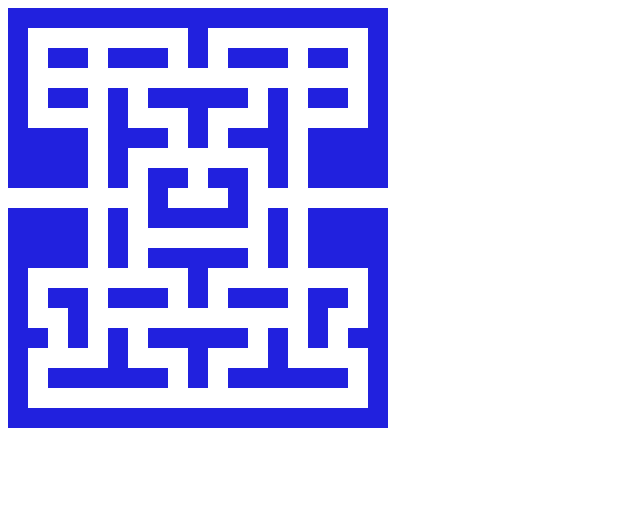
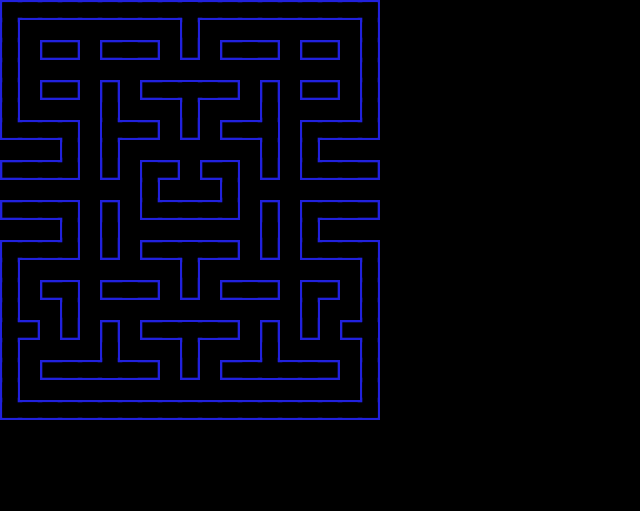
Before and after one commit to Dr-Verdin/Pacman-JS, a plain HTML site: page Projeto/index.html in a window 1280 px wide. Shown: the whole page, without its empty margins (0-640 px from the left). Drawn offline with Linux system fonts and the light colour scheme.

Commit message:
draw walls

```diff
--- a/Projeto/game.js
+++ b/Projeto/game.js
@@ -11,6 +11,9 @@ let createRect = (x, y, width, height, color) => {
 let fps = 30;
 let oneBlockSize = 20;
 let wallColor = "#2121de";
+let wallSpaceWidth = oneBlockSize / 1.3;
+let wallOffset = (oneBlockSize - wallSpaceWidth) / 2;
+let wallInnerColor = "black";
 
 let map = [
     [1, 1, 1, 1, 1, 1, 1, 1, 1, 1, 1, 1, 1, 1, 1, 1, 1, 1, 1],
@@ -20,11 +23,11 @@ let map = [
     [1, 2, 1, 1, 2, 1, 2, 1, 1, 1, 1, 1, 2, 1, 2, 1, 1, 2, 1],
     [1, 2, 2, 2, 2, 1, 2, 2, 2, 1, 2, 2, 2, 1, 2, 2, 2, 2, 1],
     [1, 1, 1, 1, 2, 1, 1, 1, 2, 1, 2, 1, 1, 1, 2, 1, 1, 1, 1],
-    [1, 1, 1, 1, 2, 1, 2, 2, 2, 2, 2, 2, 2, 1, 2, 1, 1, 1, 1],
+    [0, 0, 0, 1, 2, 1, 2, 2, 2, 2, 2, 2, 2, 1, 2, 1, 0, 0, 0],
     [1, 1, 1, 1, 2, 1, 2, 1, 1, 2, 1, 1, 2, 1, 2, 1, 1, 1, 1],
     [2, 2, 2, 2, 2, 2, 2, 1, 2, 2, 2, 1, 2, 2, 2, 2, 2, 2, 2],
     [1, 1, 1, 1, 2, 1, 2, 1, 1, 1, 1, 1, 2, 1, 2, 1, 1, 1, 1],
-    [1, 1, 1, 1, 2, 1, 2, 2, 2, 2, 2, 2, 2, 1, 2, 1, 1, 1, 1],
+    [0, 0, 0, 1, 2, 1, 2, 2, 2, 2, 2, 2, 2, 1, 2, 1, 0, 0, 0],
     [1, 1, 1, 1, 2, 1, 2, 1, 1, 1, 1, 1, 2, 1, 2, 1, 1, 1, 1],
     [1, 2, 2, 2, 2, 2, 2, 2, 2, 1, 2, 2, 2, 2, 2, 2, 2, 2, 1],
     [1, 2, 1, 1, 2, 1, 1, 1, 2, 1, 2, 1, 1, 1, 2, 1, 1, 2, 1],
@@ -46,6 +49,7 @@ let update = () => {
 };
 
 let draw = () => {
+    createRect(0, 0, canvas.width, canvas.height, "black");
     // Draw
     drawWalls()
 };
@@ -63,6 +67,43 @@ let drawWalls = () => {
                     oneBlockSize,
                     wallColor
                 );
+
+                if(j > 0 && map[i][j-1] == 1){
+                    createRect(
+                        j * oneBlockSize,
+                        i * oneBlockSize + wallOffset,
+                        wallSpaceWidth + wallOffset,
+                        wallSpaceWidth,
+                        wallInnerColor
+                    );
+                }
+                if(j < map[0].length - 1 && map[i][j+1] == 1){
+                    createRect(
+                        j * oneBlockSize + wallOffset,
+                        i * oneBlockSize + wallOffset,
+                        wallSpaceWidth + wallOffset,
+                        wallSpaceWidth,
+                        wallInnerColor
+                    );
+                }
+                if(i > 0 && map[i-1][j] == 1){
+                    createRect(
+                        j * oneBlockSize + wallOffset,
+                        i * oneBlockSize,
+                        wallSpaceWidth,
+                        wallSpaceWidth + wallOffset,
+                        wallInnerColor
+                    );
+                }
+                if(i < map.length - 1 && map[i+1][j] == 1){
+                    createRect(
+                        j * oneBlockSize + wallOffset,
+                        i * oneBlockSize + wallOffset,
+                        wallSpaceWidth,
+                        wallSpaceWidth + wallOffset,
+                        wallInnerColor
+                    );
+                }
             }
         }
     }
--- a/Projeto/index.html
+++ b/Projeto/index.html
@@ -5,7 +5,7 @@
     <meta name="viewport" content="width=device-width, initial-scale=1.0">
     <title>Pacman</title>
 </head>
-<body>
+<body style="margin: 0px; background-color: black;">
     <canvas id="canvas" width="500" height="500"></canvas>
     <div style="display: none;">
         <img id="pacman" src="assets/pacman.gif" alt="">
```
